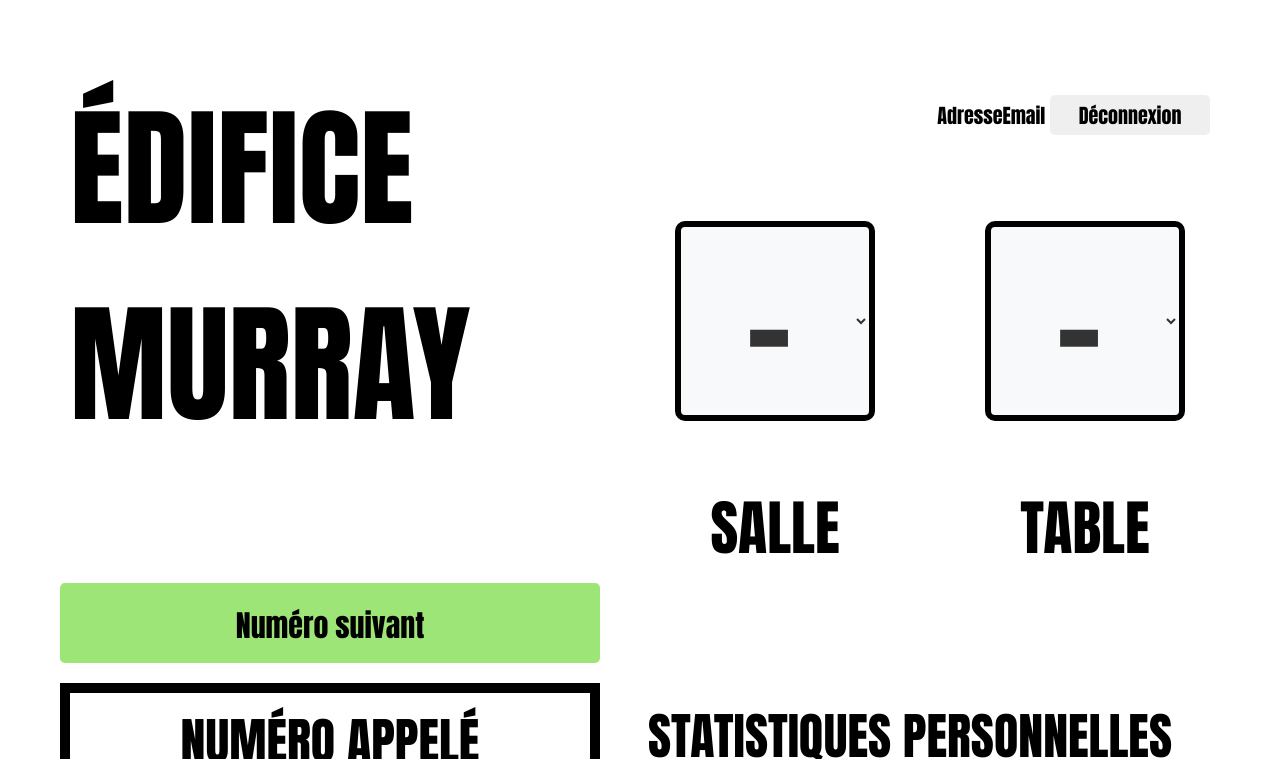
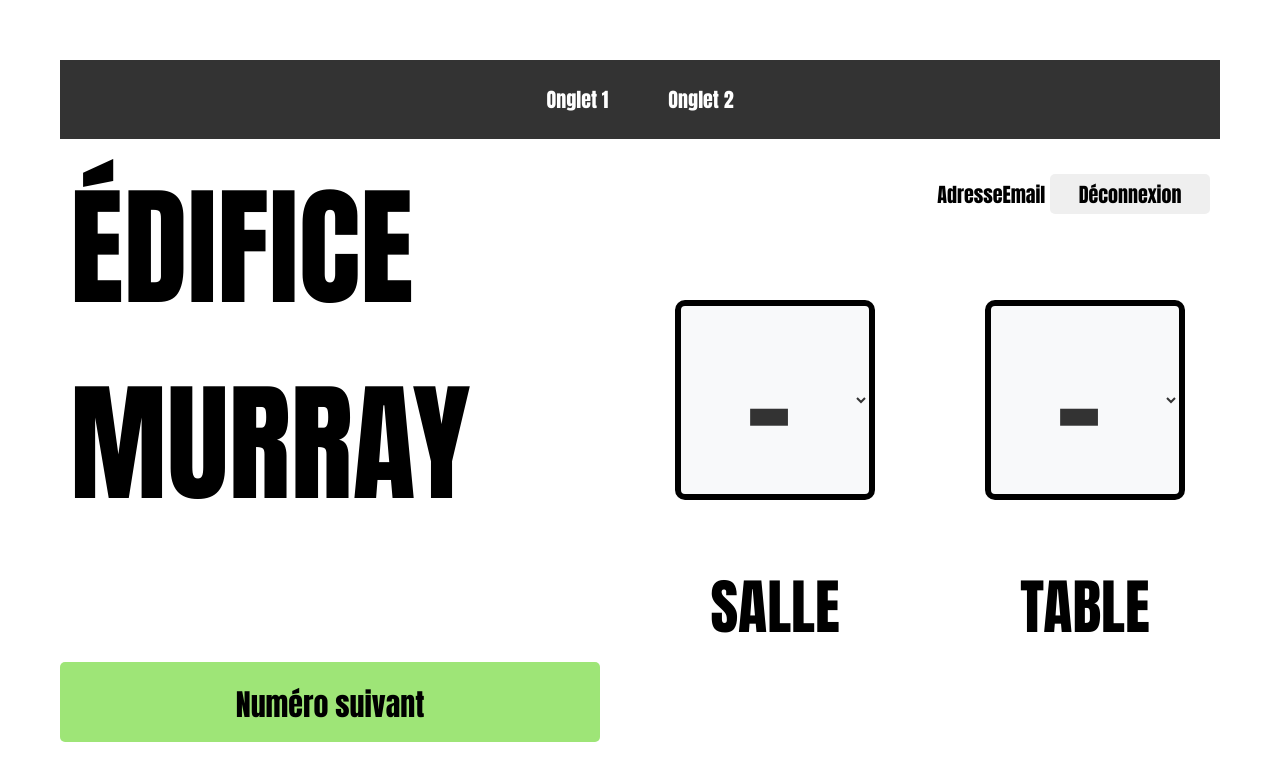
Before and after one commit to CECAYA/Murray-CIUSSSE-CHUS, a plain HTML site: page employee.html in a window 1280 px wide. Shown: the top 759 px of the page. Drawn offline with Linux system fonts and the light colour scheme; no server answers.

Commit message:
Update employee.html

```diff
--- a/employee.html
+++ b/employee.html
@@ -346,10 +346,40 @@
     .equipe {
       color: blue;
     }
+    .nav-bar {
+  background-color: #333; /* Couleur de fond de la bande */
+  overflow: hidden;
+  padding: 10px;
+  display: flex;
+  justify-content: center; /* Centrer les liens horizontalement */
+}
+
+.nav-link {
+  font-family: Impact, Helvetica, sans-serif;
+  font-size: 20px;
+  color: white;
+  text-align: center;
+  padding: 14px 20px;
+  text-decoration: none; /* Supprimer la sous-ligne */
+  margin: 0 10px; /* Espacement entre les liens */
+  cursor: pointer;
+  transition: background-color 0.3s ease; /* Effet de transition */
+}
+
+.nav-link:hover {
+  background-color: #575757; /* Couleur au survol */
+}
+
 
   </style>
 </head>
 <body>
+  <div class="nav-bar">
+    <a href="#onglet1" class="nav-link">Onglet 1</a>
+    <a href="#onglet2" class="nav-link">Onglet 2</a>
+  </div>
+
+<div id="onglet1" class="tab-content">
   <div class="grid-container">
     <div class="grid-item case1">ÉDIFICE MURRAY</div>
 
@@ -440,7 +470,15 @@
 
     <div class="grid-item case33">CIUSSSE-CHUS  |&nbsp
     <img src="https://upload.wikimedia.org/wikipedia/fr/7/7e/Qu%C3%A9bec.svg" alt="Gouvernement du Québec" style="width: 15%;"></div>
+    </div>
   </div>
+
+   <div id="onglet2" class="tab-content" style="display:none;">
+   <div class="grid-container">
+    <div class="grid-item case1">ÉDIFICE MURRAY</div>
+
+
+   </div>
 
     <script type="module" src="config.js" defer></script>
     <script type="module" src="employee.js" defer></script>
@@ -449,6 +487,15 @@
 function confirmReset() {
   if (confirm("Êtes-vous sûr de vouloir réinitialiser le compteur ?")) {
     resetCounter();
+
+  document.querySelectorAll('.nav-link').forEach(link => {
+    link.addEventListener('click', function(event) {
+      document.querySelectorAll('.tab-content').forEach(tab => tab.style.display = 'none');
+      document.querySelector(this.getAttribute('href')).style.display = 'block';
+      event.preventDefault();
+    });
+  });
+
   }
 }
 
```
